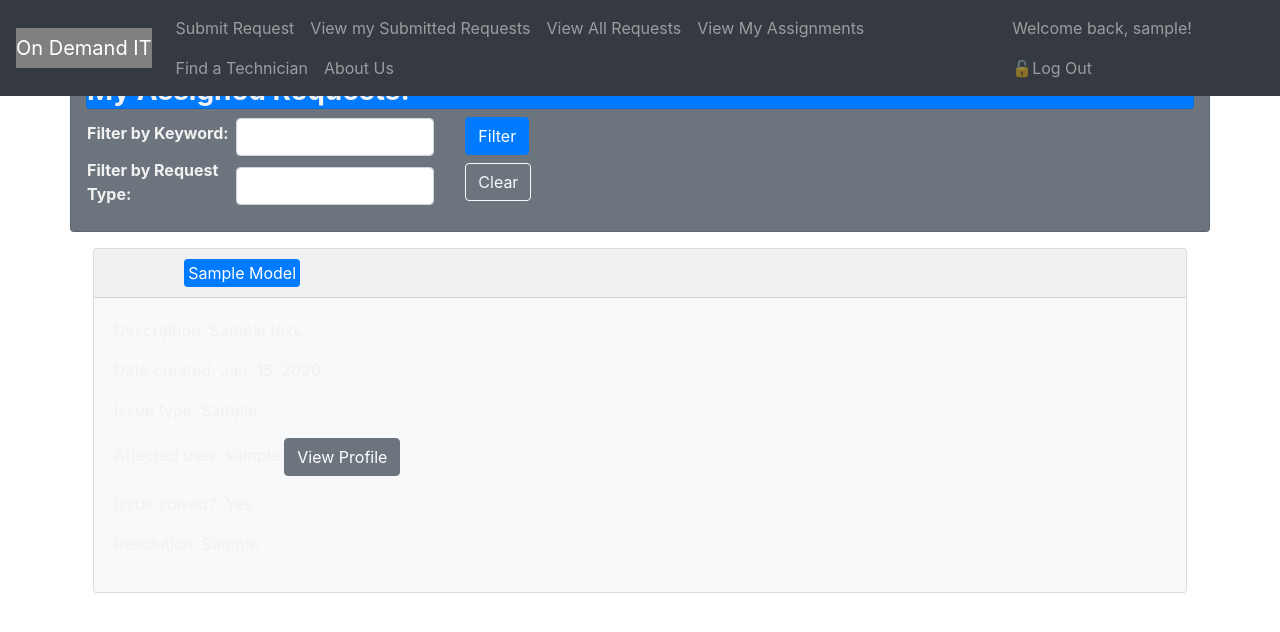
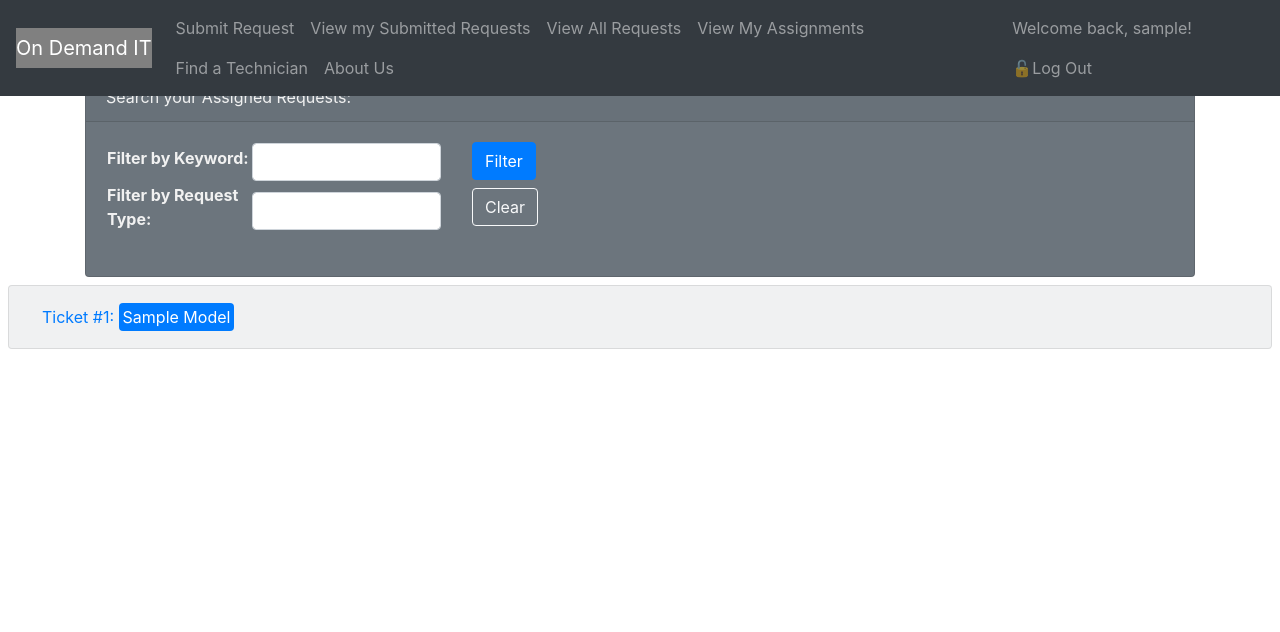
Before and after one commit to ChicoState/ODIT, a Django app: page /viewmyissues.html in a window 1280 px wide. Shown: the top 632 px of the page. Run offline with Django 3.2, Linux system fonts and the light colour scheme; a user stored in the database is signed in; tables that the repository leaves empty hold one stand-in row (values such as "Sample post"); some libraries are stand-ins or nearby versions.

Commit message:
Alter issues view pages slightly

```diff
--- a/myapp/templates/viewmyissues.html
+++ b/myapp/templates/viewmyissues.html
@@ -1,8 +1,10 @@
 {% extends "base.html" %}
 {% block content %}
 
-<div class="container mb-2 card bg-secondary">
-    <h3 class="card bg-primary font-weight-bold">My Assigned Requests:</h3>
+<div class="container">
+    <div class="card bg-secondary mb-2">
+        <div class="card-header"><bold>Search your Assigned Requests:</bold></div>
+        <div class="card-body">
             <form method="post" enctype="multipart/form-data">
                 <div class="row">
                     <div class="col col-md-4">
@@ -18,34 +20,58 @@
                 </div>
             </form>
         </div>
+    </div>
+</div>
 
-<div class="container">
 <div class="row">
     <div class="col ml-2 mr-2">
     {% if issues_list %}
+    <div class="accordion" id="accordionExample">
         {% for i in issues_list %}
-            <div class="card bg-light my-2">
-                <div class="card-header">
-                    Issue #{{ i.id }}: <span class="bg-primary text-white px-1 py-1 rounded">{{ i.title|title }}</span>
+        <div class="card bg-light">
+            <div class="card-header" id="heading{{ forloop.counter }}">
+                <button class="btn btn-link" type="button" data-toggle="collapse" data-target="#collapse{{ forloop.counter }}" aria-expanded="false" aria-controls="collapse{{ forloop.counter }}">
+                Ticket #{{ i.id }}: <span class="bg-primary text-white px-1 py-1 rounded">{{ i.title|title }}</span>
+                </button>
             </div>
+            <div id="collapse{{ forloop.counter }}" class="collapse" aria-labelledby="heading{{ forloop.counter }}" data-parent="#accordionExample">
                 <div class="card-body">
-                <p>Description: {{ i.description }}</p>
+                    <h5>Request type: {{ i.issue_type }}</h5>
+						<div class="border border-secondary px-2 mb-2">
+							<p>{{ i.description|linebreaks }}</p>
+						</div>
+						<p>Request solved? {% if i.is_solved == True %} Yes {% else %} No {% endif %}</p>
+						<hr>
+						<h4>Request details:</h4>
+						<div style="font-size: 14px;">
+						<table class="table table-bordered">
+						<tr>
+							<th>
+								Date Created:
+							</th>
+						</tr>
+						<tr>
+							<td>
+								<p>{{ i.date_created }}</p>
+							</td>
+						</tr>
+						</table>
+
+
+                    {% comment %} <p class="">{{ i.description|linebreaks }}</p>
                     <p>Date created: {{ i.date_created }}</p>
                     <p>Issue type: {{ i.issue_type }}</p>
+                    <p>Assigned user: {{ i.assigned_user }} {% if i.assigned_user %}<a class="btn btn-secondary" href="viewprofile/{{ i.assigned_user.id }}">View Profile</a>{% endif %}</p>
                     <p>Affected user: {{ i.affected_user }} {% if i.affected_user %}<a class="btn btn-secondary" href="viewprofile/{{ i.affected_user.id }}">View Profile</a>{% endif %}</p>
-                <p>Issue solved?: {% if i.is_solved == True %} Yes {% else %} No {% endif %}</p>
-                {% if i.is_solved == False %}
-                    <a class="btn btn-success" href="/resolve/{{i.id}}">Resolve?</a>
-                {% else %}
-                    <p>Resolution: {{ i.resolution }}</p>
-                {% endif %}
+                    <p>Issue solved?: {% if i.is_solved == True %} Yes {% else %} No {% endif %}</p> {% endcomment %}
+                </div>
             </div>
         </div>
         {% endfor %}
+    </div>
     {% else %}
-            <p>There are no entries with those parameters.</p>
+        <p>There are no requests that contain what you searched.</p>
     {% endif %}
-        </div>
     </div>
 </div>
 
```
Also changed, not shown: myapp/templates/viewmysubmittedissues.html (+6 -3 lines). Lines whose indentation alone changed are shown as unchanged.
